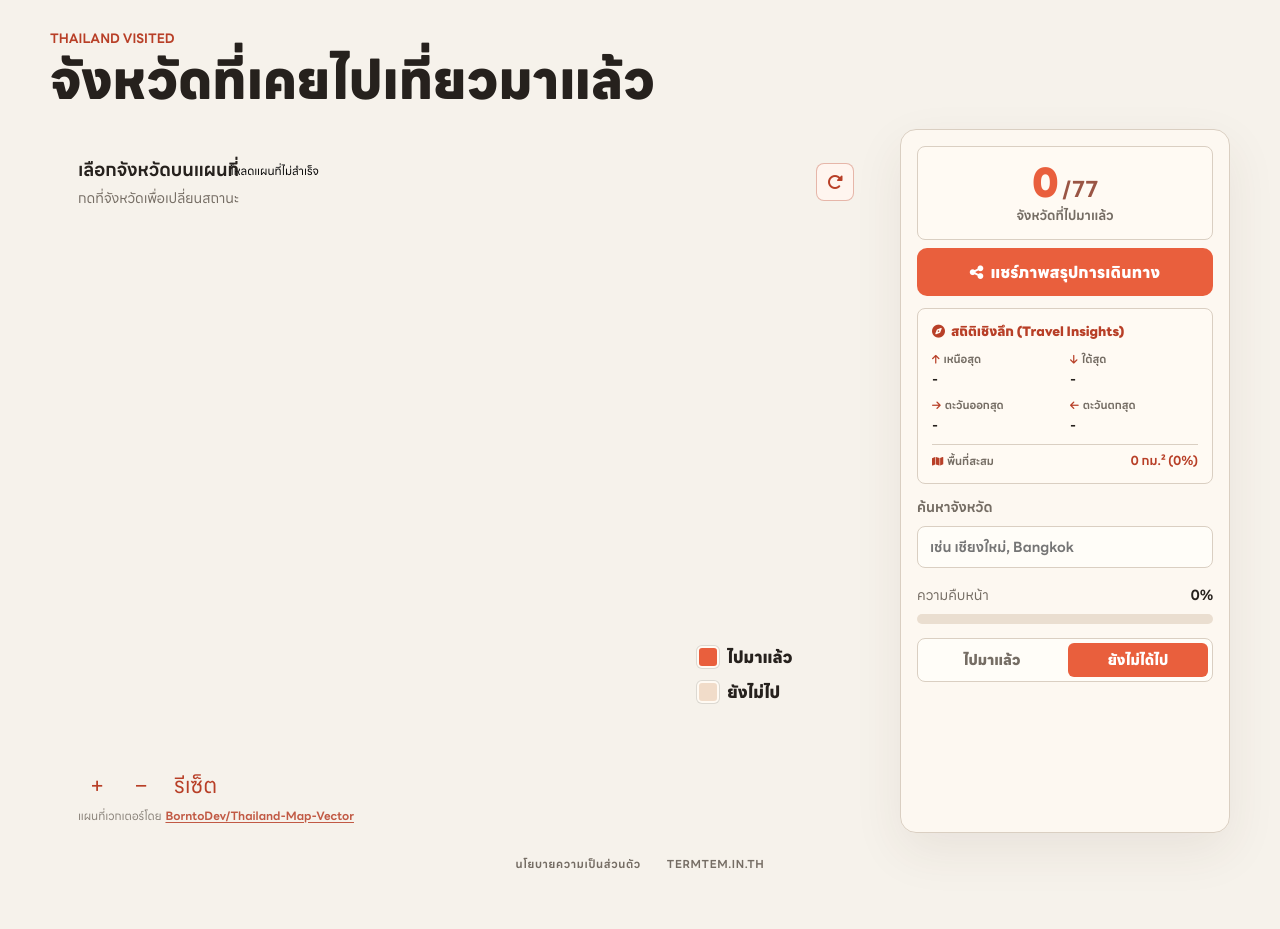
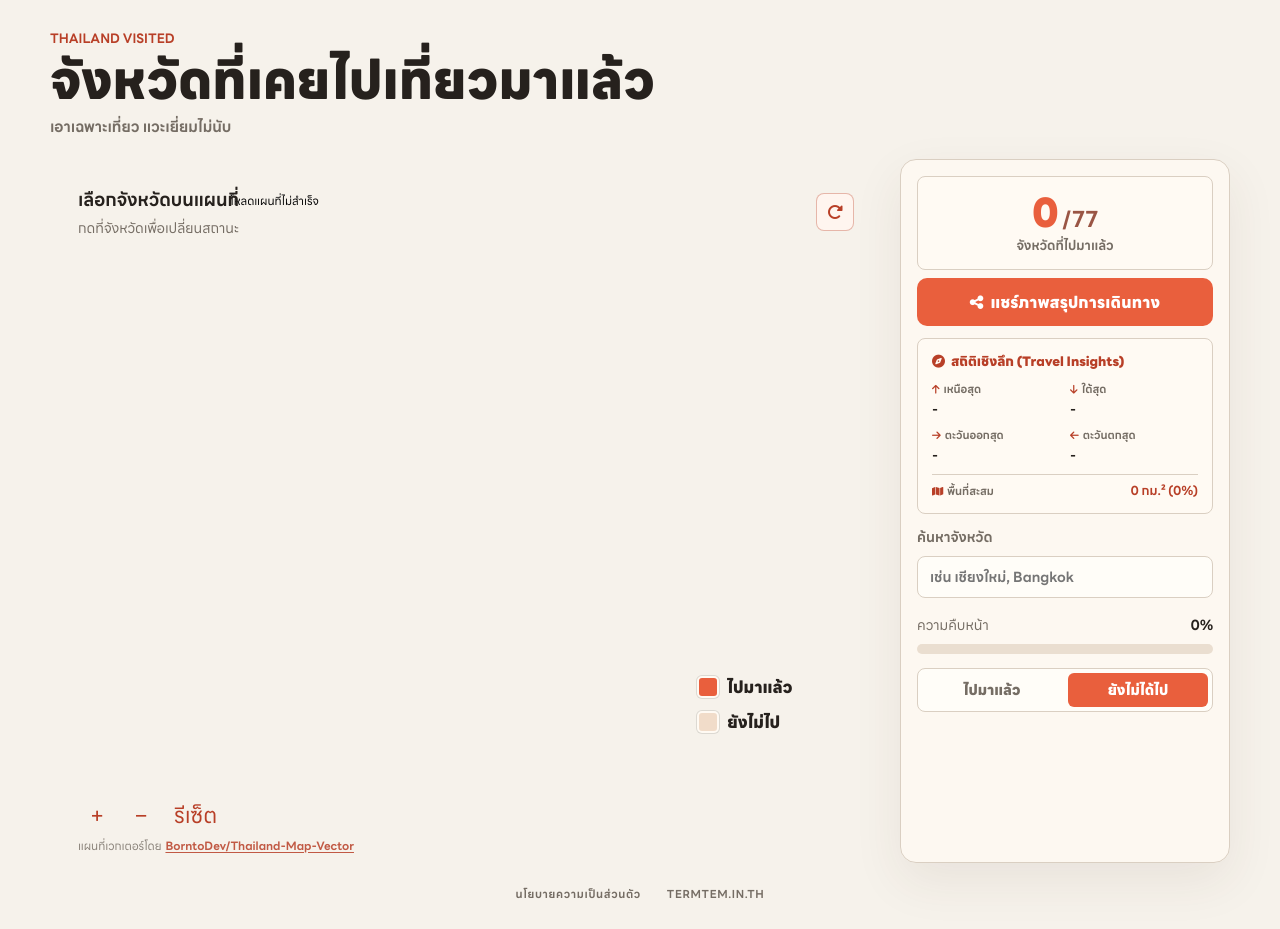
Before and after one commit to greenoxz/thailand-visited, a website: page index.html in a window 1280 px wide. Before the commit the page ends 899 px from the top, so only its background shows below. Drawn offline with Linux system fonts and the light colour scheme; no server answers.

Commit message:
style: add subtext under header title

```diff
--- a/index.html
+++ b/index.html
@@ -14,6 +14,7 @@
         <div>
           <p class="eyebrow">Thailand Visited</p>
           <h1>จังหวัดที่เคยไปเที่ยวมาแล้ว</h1>
+          <p class="topbar-subtitle">เอาเฉพาะเที่ยว แวะเยี่ยมไม่นับ</p>
         </div>
       </header>
 
--- a/styles.css
+++ b/styles.css
@@ -81,6 +81,13 @@ h1 {
   font-size: clamp(28px, 4vw, 54px);
   line-height: 1.05;
   letter-spacing: 0;
+}
+
+.topbar-subtitle {
+  margin: 6px 0 0;
+  color: var(--muted);
+  font-size: 15px;
+  font-weight: 600;
 }
 
 .summary {
```
